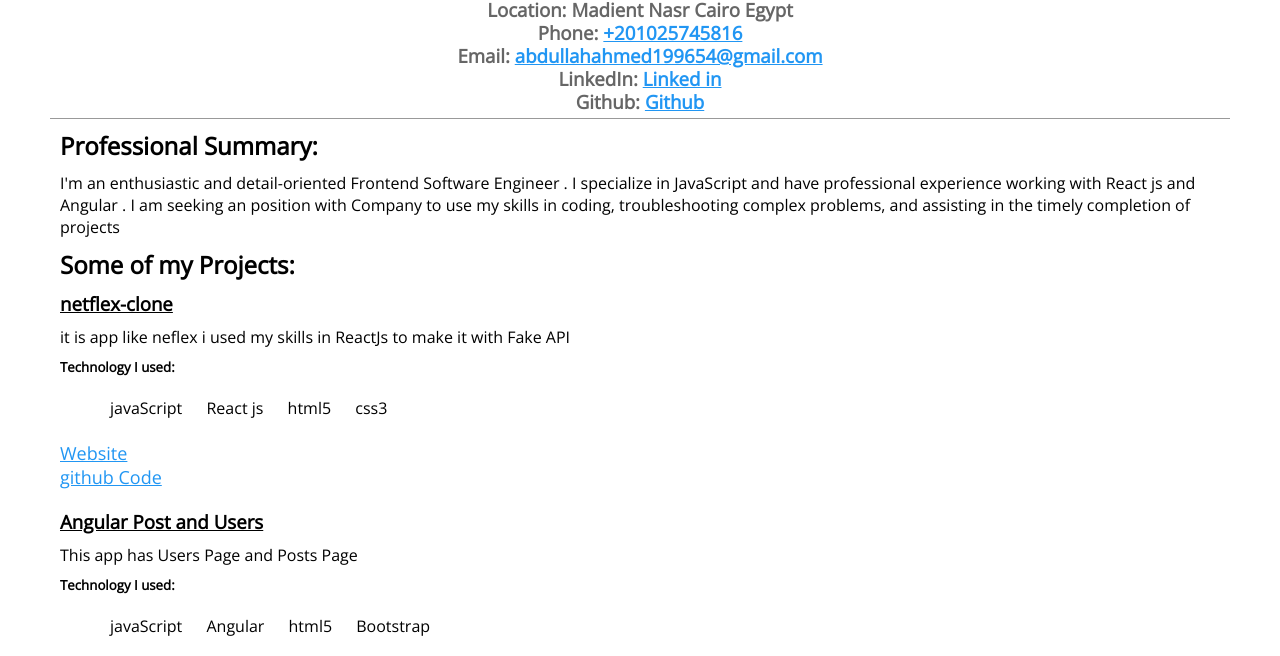
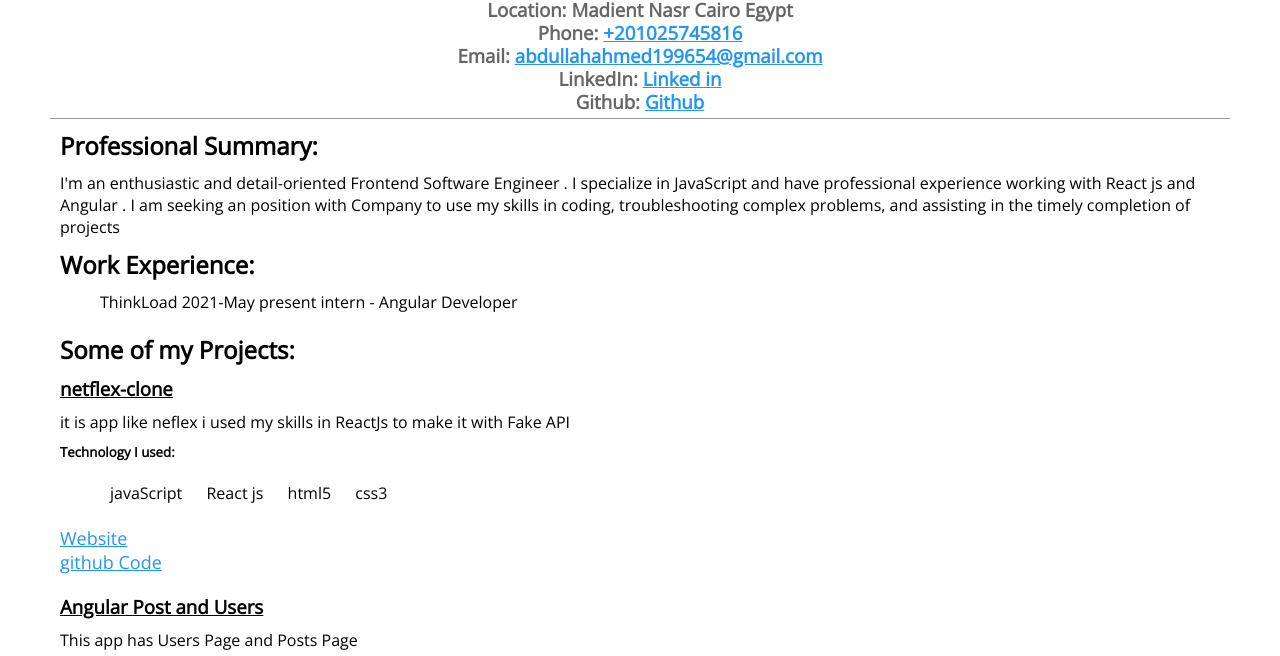
Before and after one commit to Abdullah-elhllopy/abdallah1Cv, a plain HTML site: page index.html in a window 1280 px wide. Shown: the part 60-716 px from the top of the page. Drawn offline with nearby package versions, Linux system fonts and the light colour scheme.

Commit message:
Update index.html

```diff
--- a/index.html
+++ b/index.html
@@ -94,6 +94,15 @@
       <p>
         I'm an enthusiastic and detail-oriented Frontend Software Engineer . I specialize in JavaScript and have professional experience working with React js and Angular . I am seeking an  position with Company to use my skills in coding, troubleshooting complex problems, and assisting in the timely completion of projects
       </p>
+       <h2>Work Experience:</h2>
+      <div>
+        <ul class="list">
+          <li>
+            ThinkLoad 2021-May present intern  - Angular Developer
+          </li>
+
+        </ul>
+      </div>
 
       <h2>Some of my Projects:</h2>
 
```
